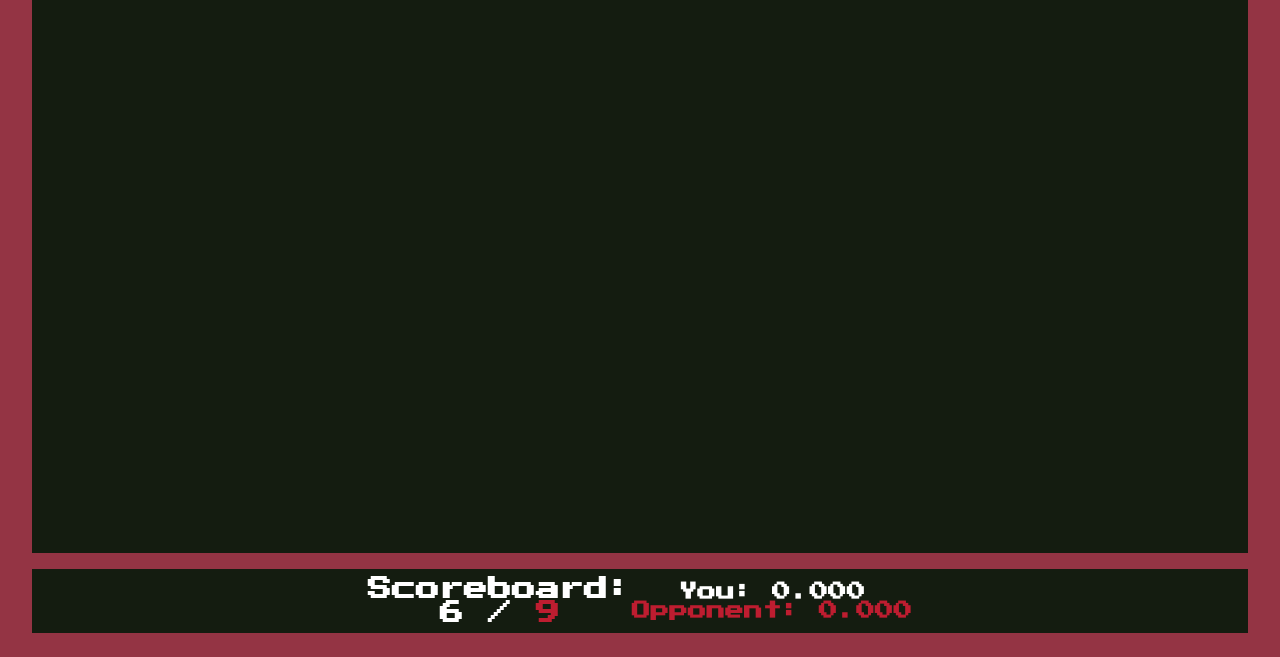
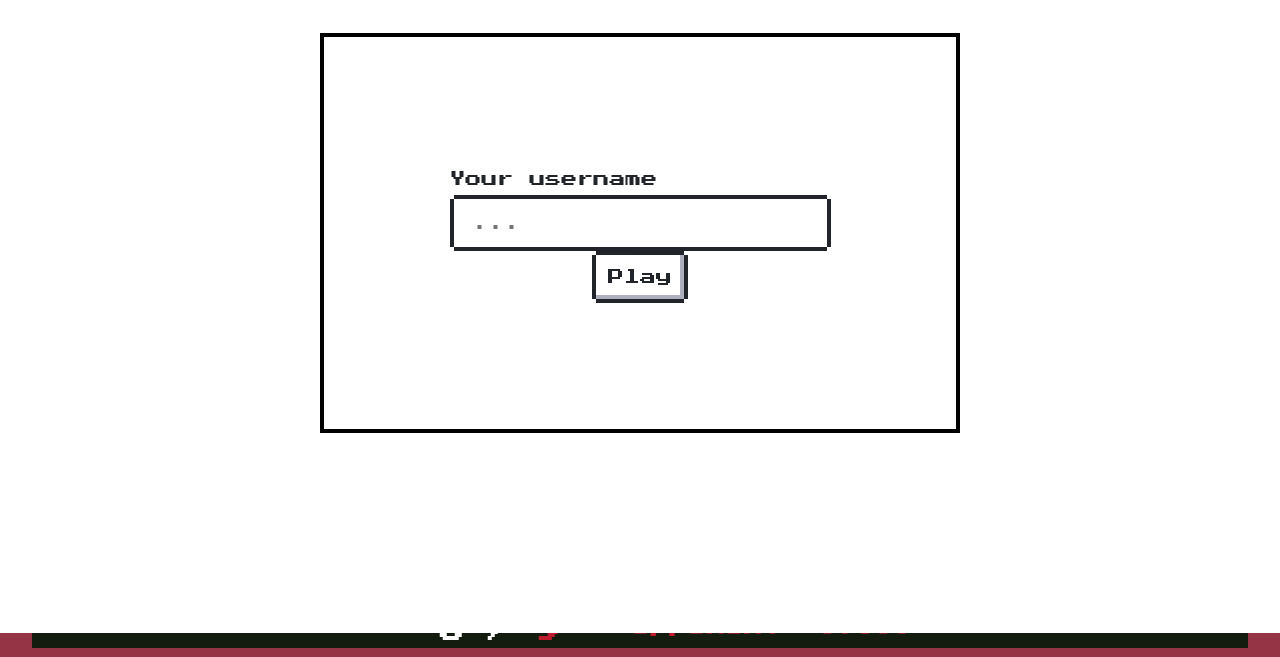
Before and after one commit to FransGPasse/Kill_the_virus_game, a website: page public/index.html in a window 1280 px wide. Shown: the part 167-824 px from the top of the page. Before the commit the page ends 800 px from the top, so only its background shows below. Drawn offline with nearby package versions, Linux system fonts and the light colour scheme.

Commit message:
added first page with index and markup

```diff
--- a/public/css/styles.css
+++ b/public/css/styles.css
@@ -27,10 +27,51 @@ body {
 }
 
 header {
-  text-align: center;
+  display: flex;
+  justify-content: center;
+  align-items: center;
   color: var(--clr-opponent);
   padding: 1.5em 0em;
+  height: 20%;
+  width: 100%;
 }
+
+/*
+** First screen starts
+*/
+
+.first-screen {
+  height: 100%;
+  width: 100%;
+  display: flex;
+  justify-content: center;
+  align-items: center;
+  flex-direction: column;
+  position: absolute;
+  background-color: white;
+}
+
+.first-screen header {
+  position: fixed;
+  top: 0;
+}
+
+form {
+  display: flex;
+  justify-content: center;
+  align-items: center;
+  flex-direction: column;
+  height: 50%;
+  width: 50%;
+}
+
+form button {
+  margin-top: 2.5%;
+}
+
+/*
+*** First screen ends
+*/
 
 #game,
 #scoreboard {
--- a/public/index.html
+++ b/public/index.html
@@ -11,6 +11,13 @@
       href="https://fonts.googleapis.com/css2?family=Press+Start+2P&display=swap"
       rel="stylesheet"
     />
+    <link
+      rel="stylesheet"
+      href="https://cdnjs.cloudflare.com/ajax/libs/nes.css/2.0.0/css/nes.min.css"
+      integrity="sha512-yLfn7V0hubHgkT9/iqdUZI5uyhxIXobm6WynYpG0zRdUnDzH2DkaajPJ05CLjHVCX7RjX4UFw6ypW7sXPIr97Q=="
+      crossorigin="anonymous"
+      referrerpolicy="no-referrer"
+    />
     <link rel="stylesheet" href="./css/styles.css" />
     <script defer src="./javascript/script.js"></script>
   </head>
@@ -18,6 +25,25 @@
     <header>
       <h1>Kill the virus!</h1>
     </header>
+
+    <section class="first-screen">
+      <header>
+        <h1>Kill the virus!</h1>
+      </header>
+      <form action="" class="nes-container">
+        <div class="nes-field">
+          <label for="username">Your username</label>
+          <input
+            type="text"
+            id="username"
+            class="nes-input"
+            placeholder="..."
+          />
+        </div>
+        <button class="nes-btn">Play</button>
+      </form>
+    </section>
+
     <div id="game">
       <img src="./assets/Virus.png" alt="virus" id="virus" />
     </div>
```
